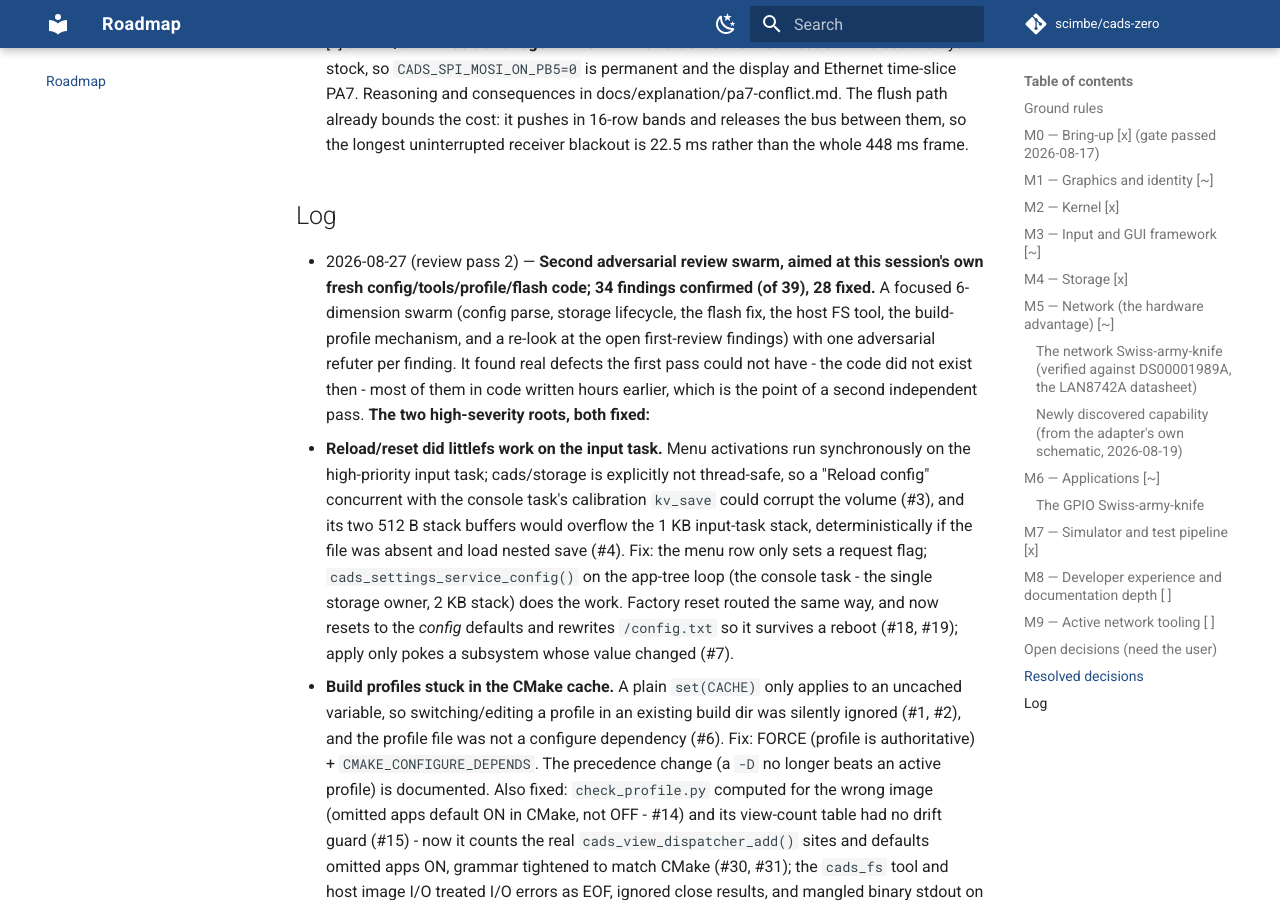
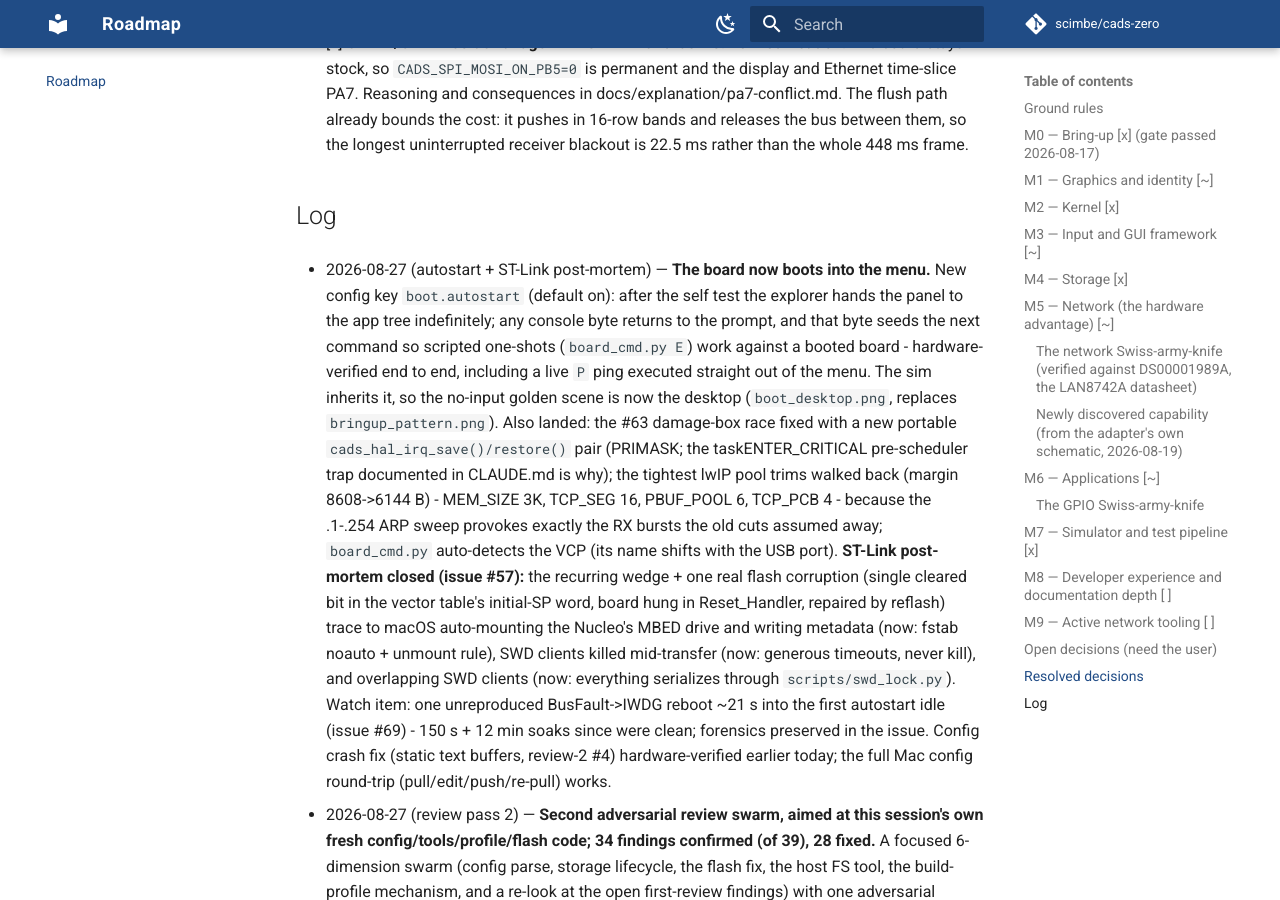
Before and after one commit to scimbe/cads-zero-firmware, an MkDocs documentation site: the page built from docs/ROADMAP.md, in a window 1280 px wide and 900 px high, scrolled down 39696 px. Built offline with MkDocs 1.6.1 and Material for MkDocs 9.7.7, drawn with Linux system fonts in a browser that asks for light colours; comment, search, counter and statistics services are not loaded.

Commit message:
docs: log the autostart/ST-Link/lwIP day; board_cmd auto-detects the VCP port
Co-Authored-By: Claude Fable 5 <noreply@anthropic.com>
Claude-Session: https://claude.ai/code/session_01N1qAb9bASKrktxWFbJ8cC4

```diff
--- a/docs/ROADMAP.md
+++ b/docs/ROADMAP.md
@@ -2063,6 +2063,33 @@ _None outstanding._
 
 ## Log
 
+- 2026-08-27 (autostart + ST-Link post-mortem) — **The board now boots into
+  the menu.** New config key `boot.autostart` (default on): after the self
+  test the explorer hands the panel to the app tree indefinitely; any console
+  byte returns to the prompt, and that byte seeds the next command so
+  scripted one-shots (`board_cmd.py E`) work against a booted board -
+  hardware-verified end to end, including a live `P` ping executed straight
+  out of the menu. The sim inherits it, so the no-input golden scene is now
+  the desktop (`boot_desktop.png`, replaces `bringup_pattern.png`).
+  Also landed: the #63 damage-box race fixed with a new portable
+  `cads_hal_irq_save()/restore()` pair (PRIMASK; the taskENTER_CRITICAL
+  pre-scheduler trap documented in CLAUDE.md is why); the tightest lwIP pool
+  trims walked back (margin 8608->6144 B) - MEM_SIZE 3K, TCP_SEG 16,
+  PBUF_POOL 6, TCP_PCB 4 - because the .1-.254 ARP sweep provokes exactly
+  the RX bursts the old cuts assumed away; `board_cmd.py` auto-detects the
+  VCP (its name shifts with the USB port). **ST-Link post-mortem closed
+  (issue #57):** the recurring wedge + one real flash corruption (single
+  cleared bit in the vector table's initial-SP word, board hung in
+  Reset_Handler, repaired by reflash) trace to macOS auto-mounting the
+  Nucleo's MBED drive and writing metadata (now: fstab noauto + unmount
+  rule), SWD clients killed mid-transfer (now: generous timeouts, never
+  kill), and overlapping SWD clients (now: everything serializes through
+  `scripts/swd_lock.py`). Watch item: one unreproduced BusFault->IWDG
+  reboot ~21 s into the first autostart idle (issue #69) - 150 s + 12 min
+  soaks since were clean; forensics preserved in the issue. Config crash
+  fix (static text buffers, review-2 #4) hardware-verified earlier today;
+  the full Mac config round-trip (pull/edit/push/re-pull) works.
+
 - 2026-08-27 (review pass 2) — **Second adversarial review swarm, aimed at
   this session's own fresh config/tools/profile/flash code; 34 findings
   confirmed (of 39), 28 fixed.** A focused 6-dimension swarm (config parse,
```
Also changed, not shown: 1 other file.
